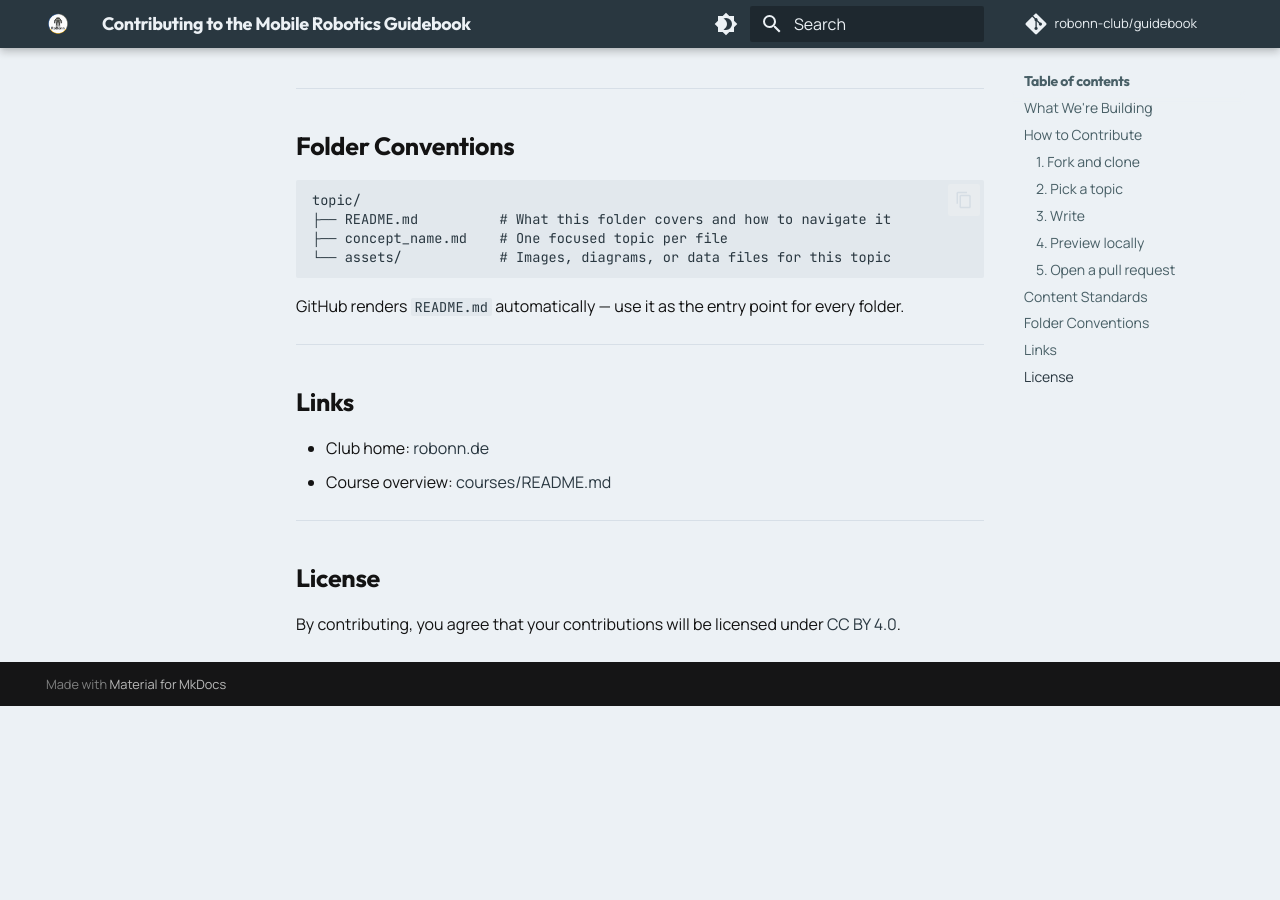
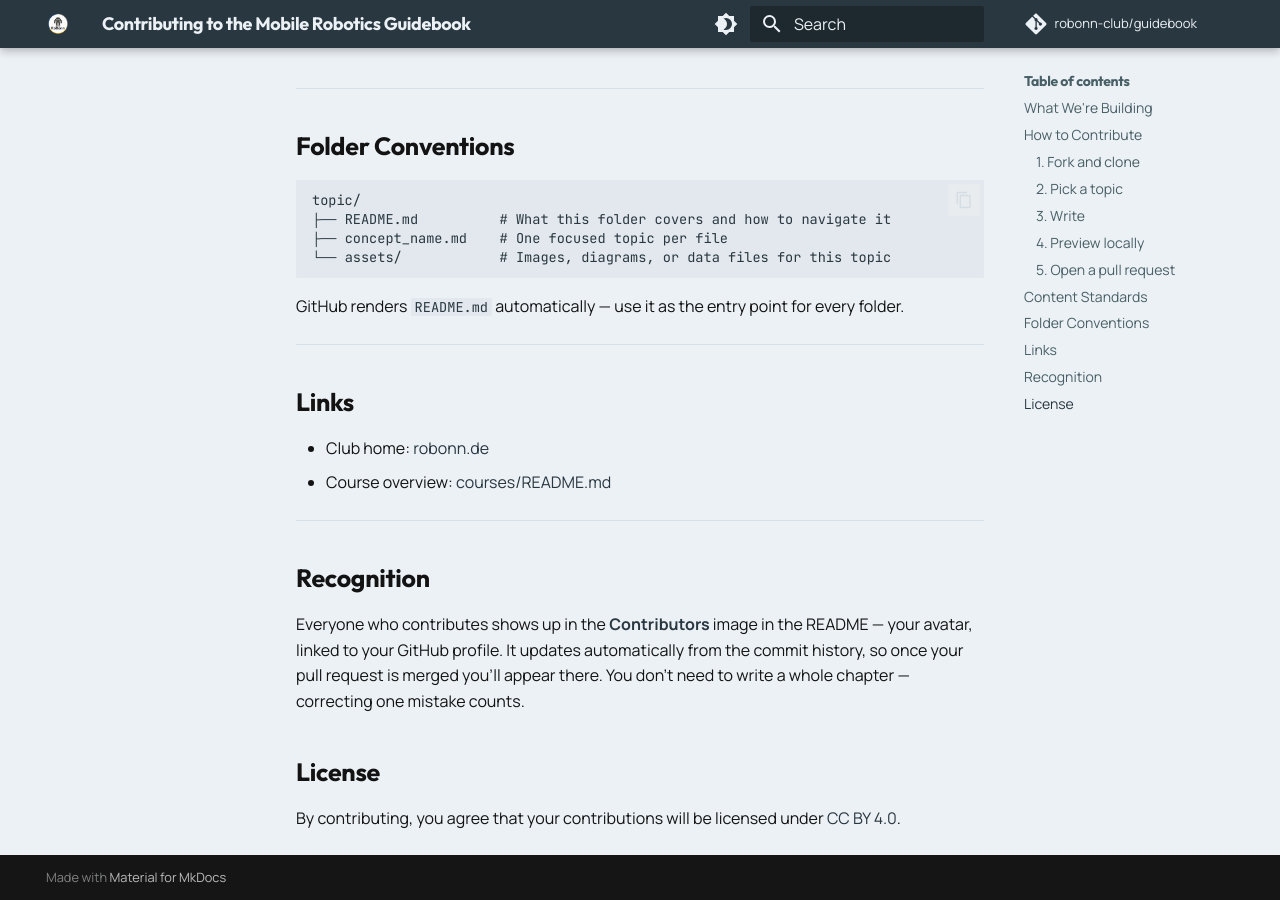
Before and after one commit to robonn-club/guidebook, an MkDocs documentation site: the page built from docs/CONTRIBUTING.md, in a window 1280 px wide and 900 px high, scrolled down 1787 px. Built offline with MkDocs 1.6.1 and Material for MkDocs 9.7.7, drawn with Linux system fonts in a browser that asks for light colours; comment, search, counter and statistics services are not loaded; before the commit the page ends 2493 px from its top, so only the background shows below that.

Commit message:
docs: credit contributors via contrib.rocks image

```diff
--- a/docs/CONTRIBUTING.md
+++ b/docs/CONTRIBUTING.md
@@ -79,6 +79,13 @@
 
 ---
 
+## Recognition
+
+Everyone who contributes shows up in the **[Contributors](../README.md#contributors)**
+image in the README — your avatar, linked to your GitHub profile. It updates
+automatically from the commit history, so once your pull request is merged you'll
+appear there. You don't need to write a whole chapter — correcting one mistake counts.
+
 ## License
 
 By contributing, you agree that your contributions will be licensed under [CC BY 4.0](LICENSE).
```
Also changed, not shown: README.md (+7 -0 lines).
